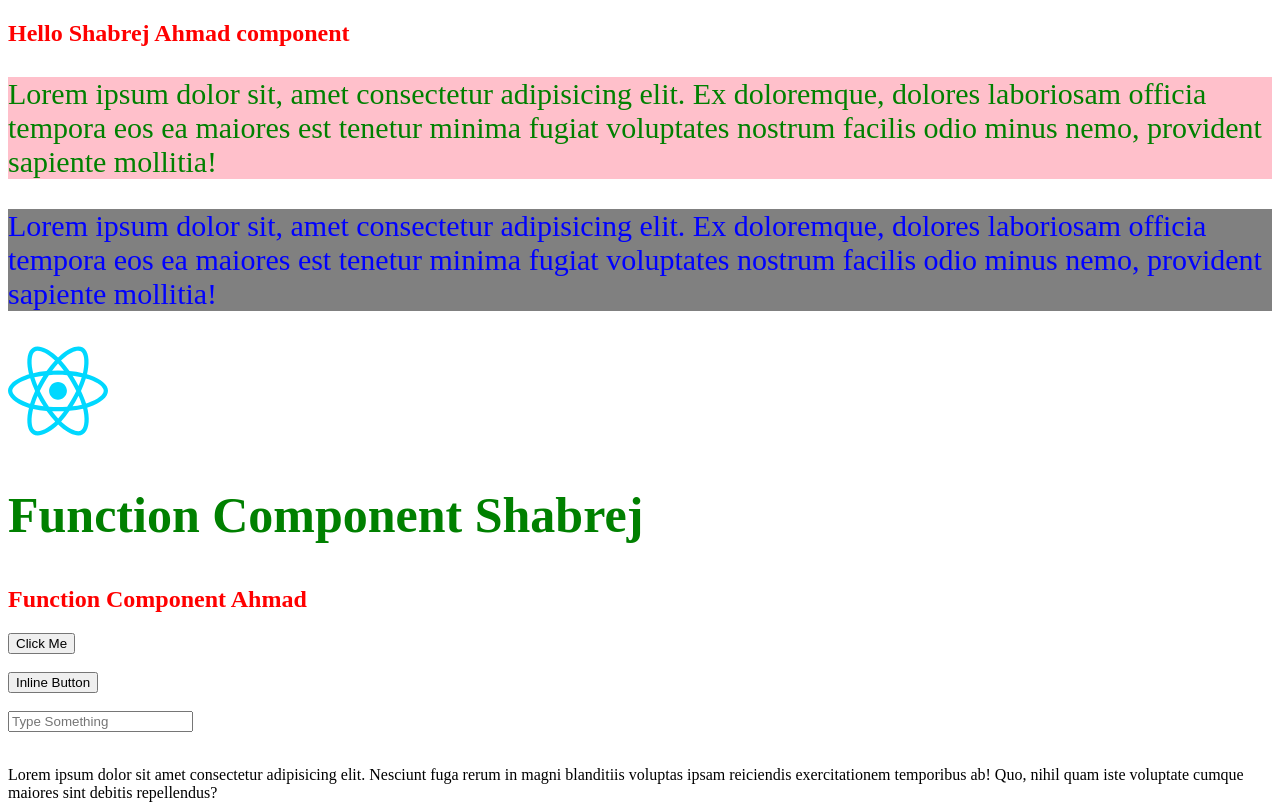
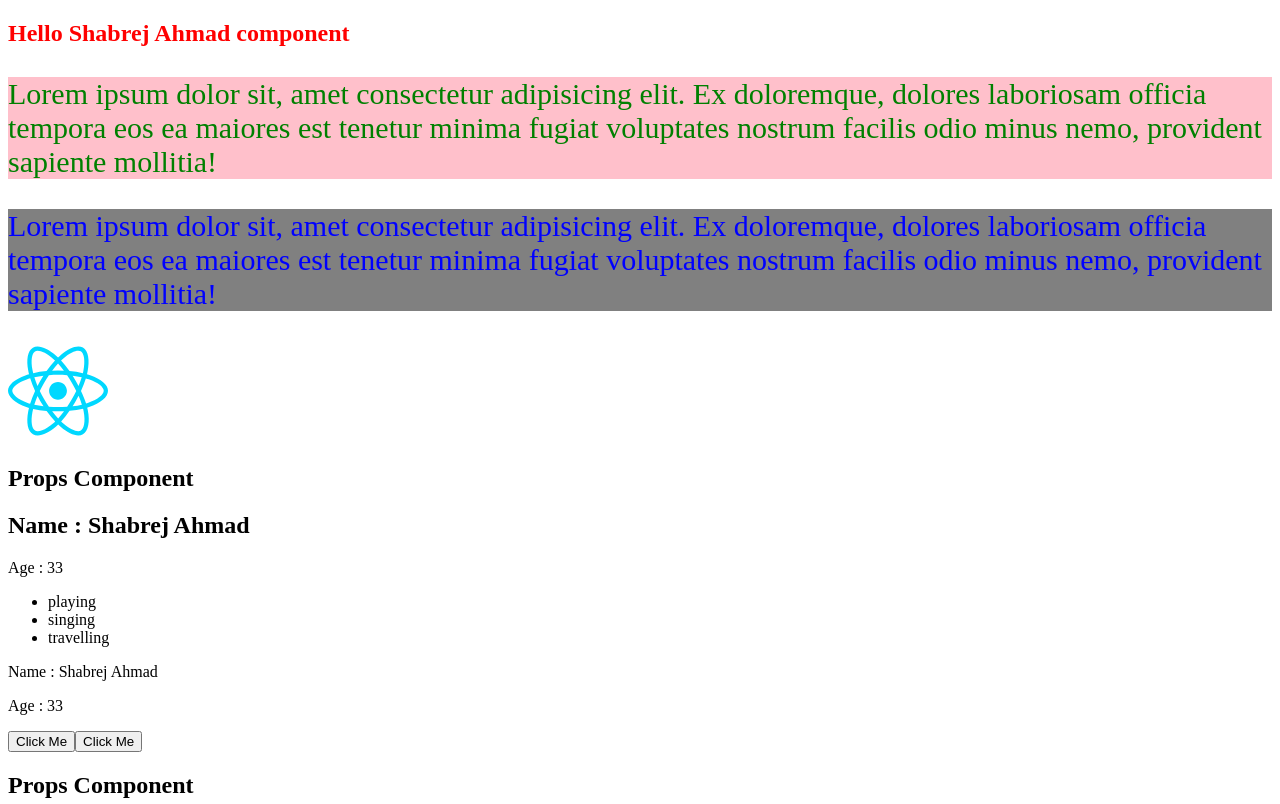
Before and after one commit to shabrej15/reactlearnapp, a React (Vite) app: page / in a window 1280 px wide. Shown: the top 804 px of the page. Built offline with nearby package versions, Linux system fonts and the light colour scheme.

Commit message:
props completed

```diff
--- a/src/App.jsx
+++ b/src/App.jsx
@@ -8,10 +8,22 @@ import Bye from './Bye'
 import Myfunction from './Myfunction'
 import Myarrayobjects from './Myarrayobjects'
 import Conditional from './Conditional'
+import Properties from './Properties'
 
 function App() {
   const [count, setCount] = useState(0)
 
+  const hobbies = ['playing', 'singing', 'travelling'];
+
+  const user = {name : "Shabrej Ahmad", age : 33}
+
+  const message = ()=>{
+    alert('message is displayed from box');
+  }
+
+  const byemessage = ()=>{
+    alert('bye message is displayed from box');
+  }
   return (
     <>
       <section id="center">
@@ -22,10 +34,12 @@ function App() {
         </div> */}
         <Hello/>
         <img src={reactLogo} alt="reactLogo" width="100" height="100" />
-        <Myfunction/>
+        {/* <Myfunction/>
         <Bye/>
         <Myarrayobjects />
-        <Conditional />
+        <Conditional /> */}
+        <Properties name="Shabrej Ahmad" age={33} hobbies= {hobbies} user= {user} label= "Click Me" handleClick = {message}/>
+        <Properties name="Sam Ahmad" label="Bye Click" handleClick = {byemessage}/>
 
 
         {/* <div>
--- /dev/null
+++ b/src/Properties.jsx
@@ -0,0 +1,35 @@
+const Properties = ({name,age = 18 , hobbies = [], user= {}, label , handleClick })=>{
+
+    //const {name,age} = props
+    // return(
+    //     <div>
+    //         <h1>Props Component</h1>
+    //         <h2>Name : {props.name}</h2>
+    //         <p>Age : {props.age}</p>
+    //     </div>
+    // )
+
+    return(
+        <div>
+            <h1>Props Component</h1>
+            <h2>Name : {name}</h2>
+            <p>Age : {age}</p>
+ <ul>
+                {
+                    hobbies.map((hobby)=>(
+                        <li>{hobby}</li>
+                    ))
+                    }
+            </ul>
+            <p>Name : {user.name}</p>
+            <p>Age : {user.age}</p>
+
+            <button onClick={handleClick}>{label}</button>
+            <button onClick={handleClick}>{label}</button>
+
+
+        </div>
+    )
+}
+
+export default Properties;
```
